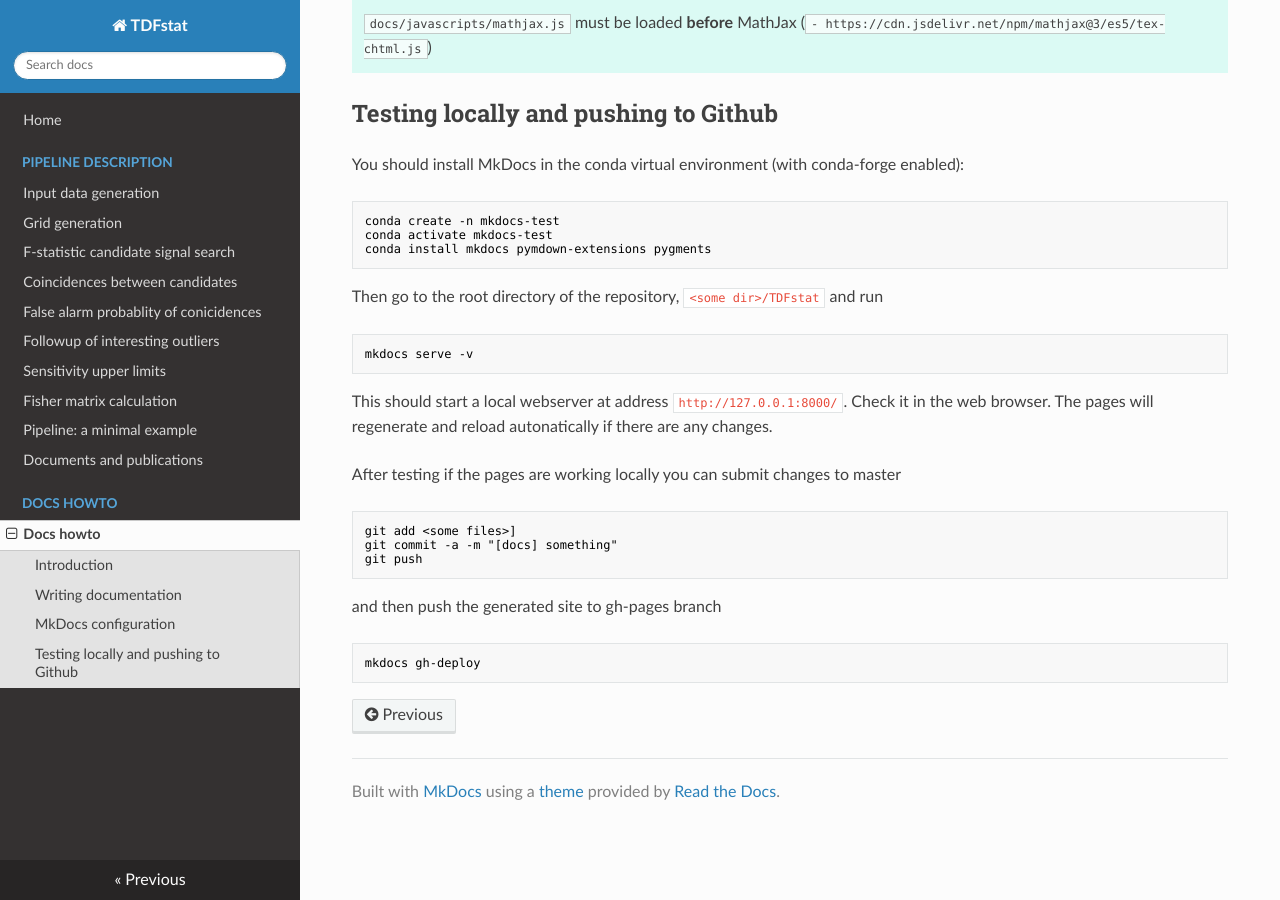
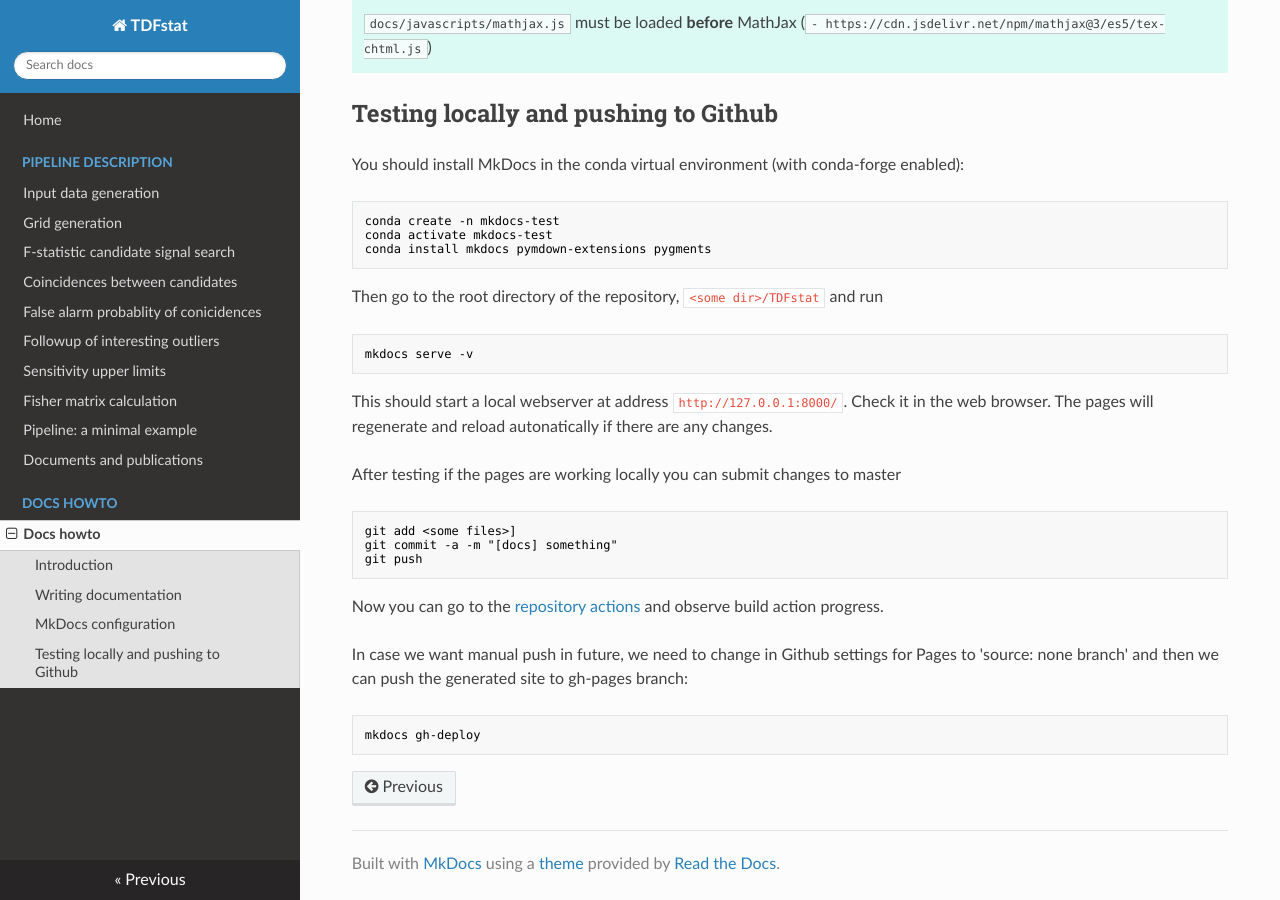
Before and after one commit to mbejger/TDFstat, an MkDocs documentation site: the page built from docs/mkdocs_howto/README.md, in a window 1280 px wide and 900 px high, scrolled down 1285 px. Built offline with MkDocs 1.6.1, drawn with Linux system fonts in a browser that asks for light colours; nearby versions of some CDN libraries.

Commit message:
[docs] testing github action 3

````diff
--- a/docs/mkdocs_howto/README.md
+++ b/docs/mkdocs_howto/README.md
@@ -71,7 +71,11 @@ git add <some files>]
 git commit -a -m "[docs] something"
 git push
 ```
-and then push the generated site to gh-pages branch
+
+Now you can go to the [repository actions](https://github.com/Polgraw/TDFstat/actions)
+and observe build action progress.
+
+In case we want manual push in future, we need to change in Github settings for Pages to 'source: none branch' and then we can push the generated site to gh-pages branch:
 ```
 mkdocs gh-deploy
 ```
````
